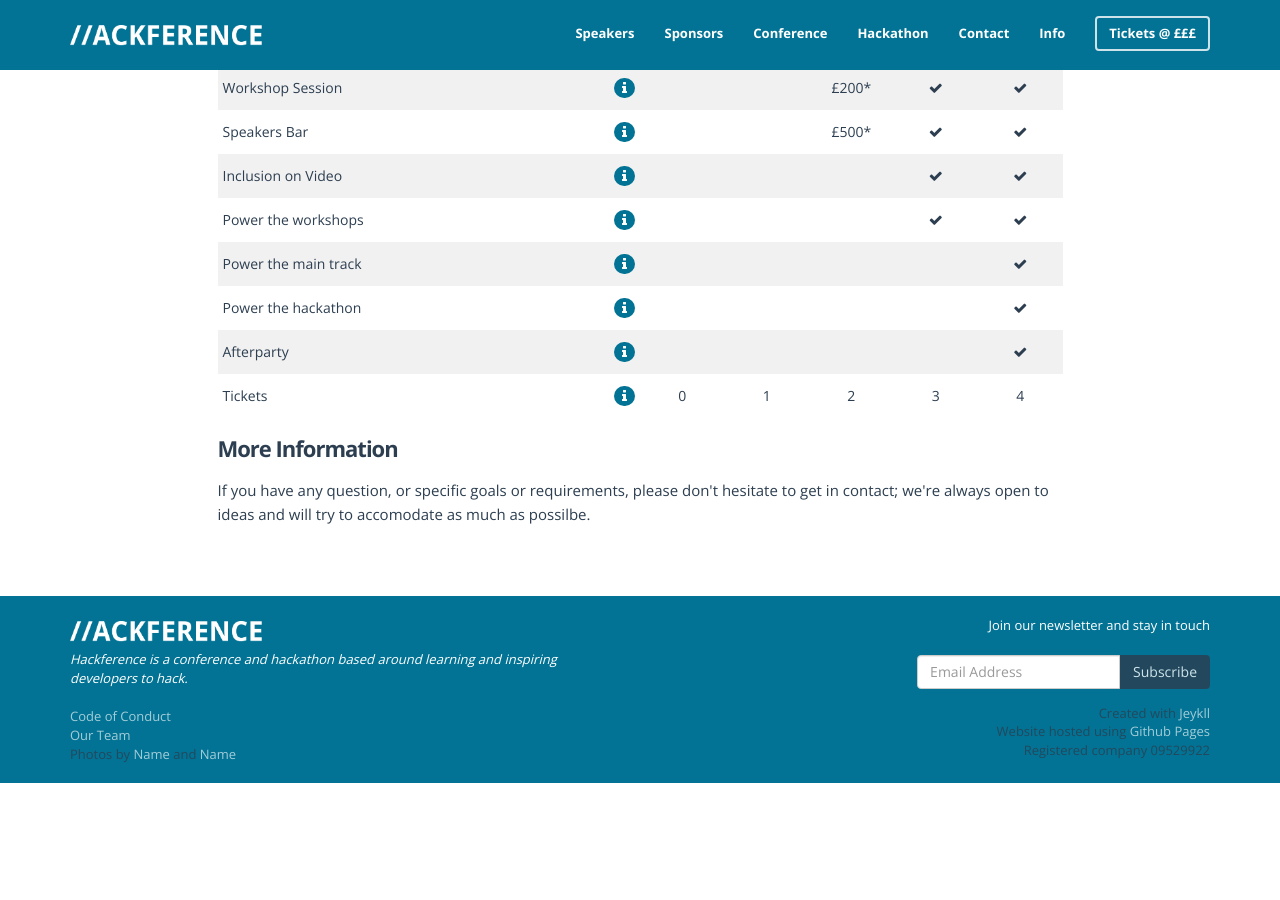
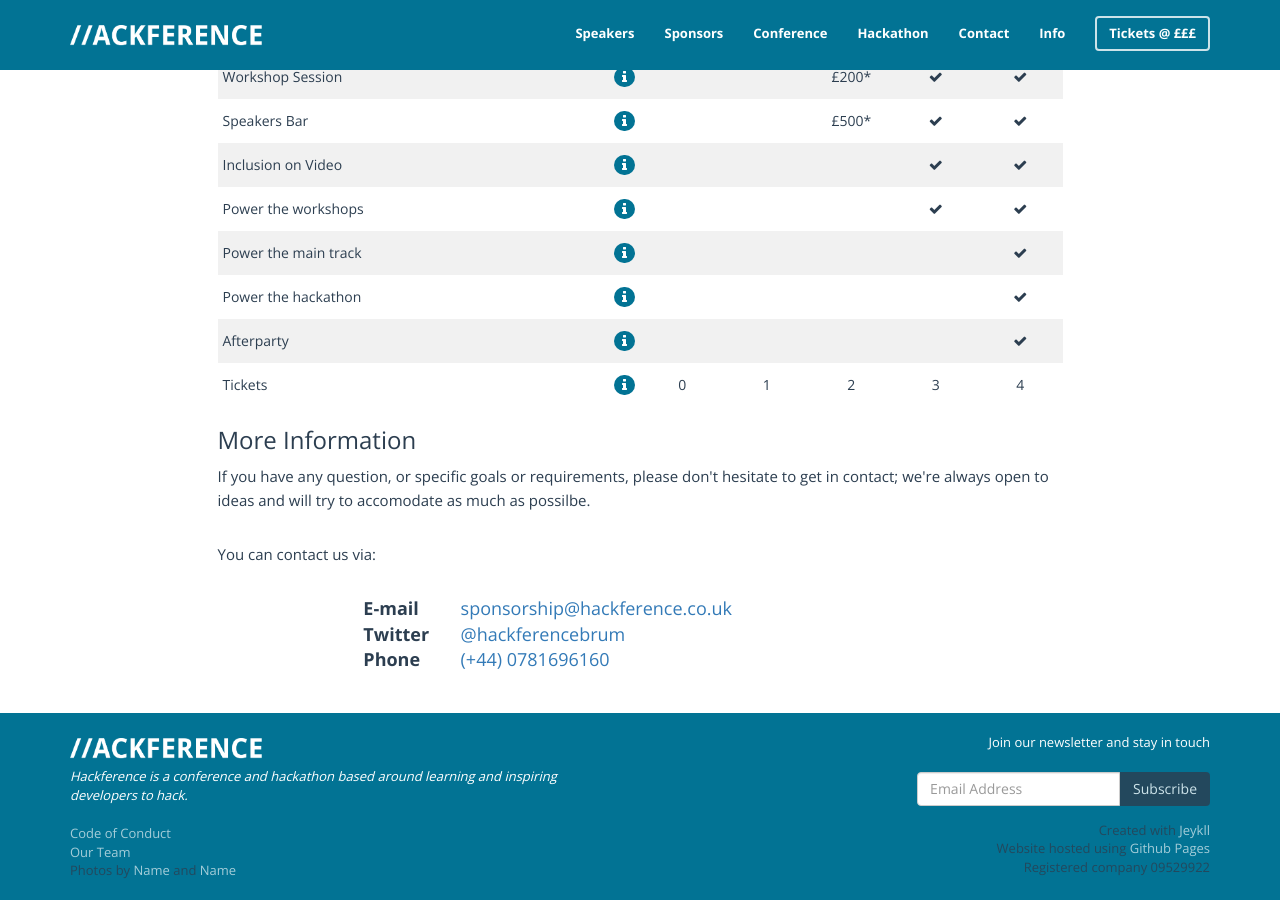
Before and after one commit to hackference/hackference-2015, a Jekyll site: the page built from sponsors/sponsor-us.html, in a window 1280 px wide and 900 px high, scrolled down 1270 px. Built offline with Jekyll 4.4.1, drawn with Linux system fonts in a browser that asks for light colours; nearby versions of some CDN libraries; before the commit the page ends 2053 px from its top, so only the background shows below that.

Commit message:
Add contact details to the sponsorship page

```diff
--- a/sponsors/sponsor-us.html
+++ b/sponsors/sponsor-us.html
@@ -26,6 +26,8 @@ TODO: all of the page plz
 							<div class="col-md-12">
 								<p class="header-desc"><strong>Hackference</strong> is three unique days of learning, collaboration and creating. <strong>250 Conference</strong> attendees will be enjoying talks focusing on new technology, creating amazing experiences - watching and participating in workshops, and <strong>150 Hackathon</strong> attendees will be part of one of the <strong>biggest hackathons</strong> in the United Kingdom.</p>
 							</div>
+						</div>
+						<div class="row" >
 							<div class="col-md-12">
 								<h3>Who attends Hackference?</h3>
 								<p class="desc">We're lucky at Hackference to have a diverse mixture of attendees - previous event's have had plenty of student, startup, corporate and freelance attendees from all over the skill spectrum. Although we love local developers and designers, we are even more lucky to have such a large number of them travel in from across the country.</p>
@@ -185,6 +187,35 @@ TODO: all of the page plz
 								</table>
 								<h3>More Information</h3>
 								<p class="desc">If you have any question, or specific goals or requirements, please don't hesitate to get in contact; we're always open to ideas and will try to accomodate as much as possilbe.</p>
+								<p class="desc">You can contact us via:</p>
+							</div>
+						</div>
+						<div class="row">
+							<div class="col-md-8 col-md-offset-2">
+								<div class="row" >
+									<div class="col-md-2">
+										<strong>E-mail</strong>
+									</div>
+									<div class="col-md-10">
+										<a href="mailto:sponsorship@hackference.co.uk" >sponsorship@hackference.co.uk</a>
+									</div>
+								</div>
+								<div class="row" >
+									<div class="col-md-2">
+										<strong>Twitter</strong>
+									</div>
+									<div class="col-md-10">
+										<a href="https://twitter.com/hackferencebrum" target="_blank">@hackferencebrum</a>
+									</div>
+								</div>
+								<div class="row" >
+									<div class="col-md-2">
+										<strong>Phone</strong>
+									</div>
+									<div class="col-md-10">
+										<a href="tel:+44781696160" >(+44) 0781696160</a>
+									</div>
+								</div>
 							</div>
 						</div>
 					</div>
```
